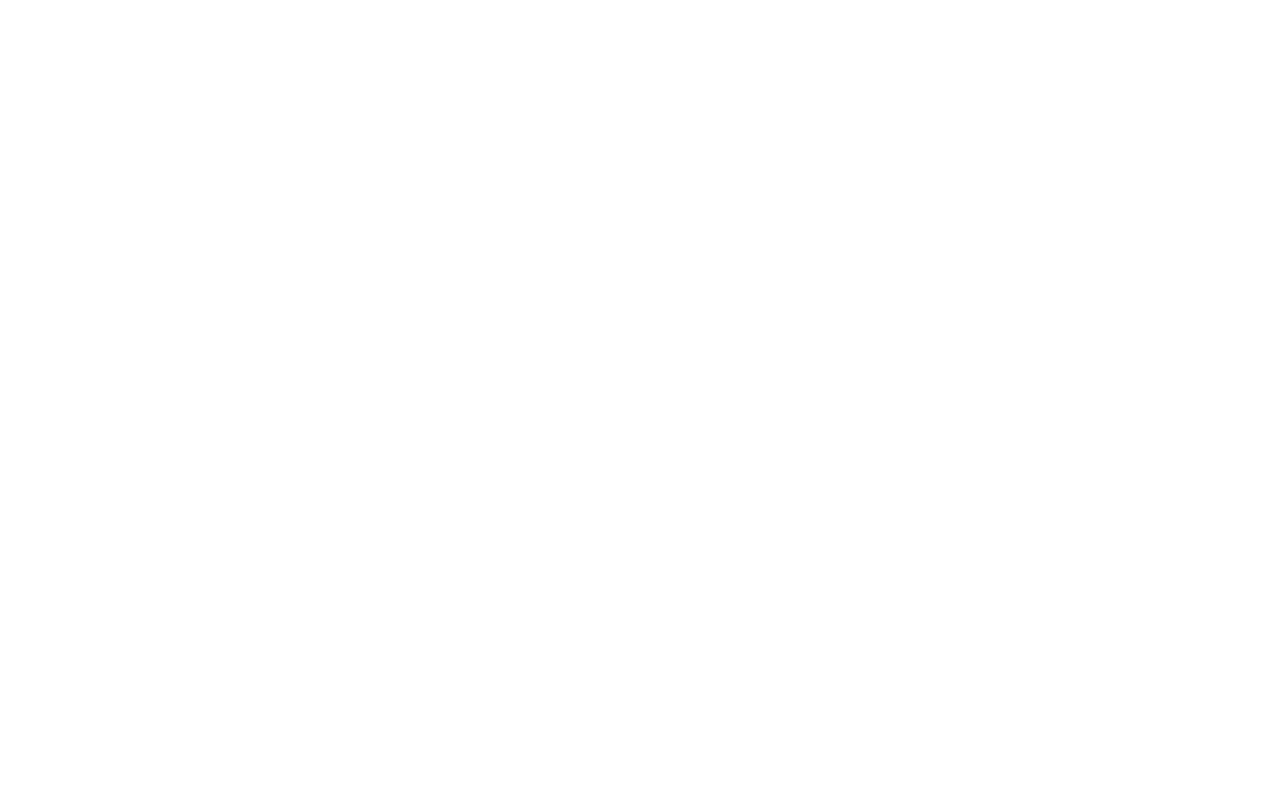
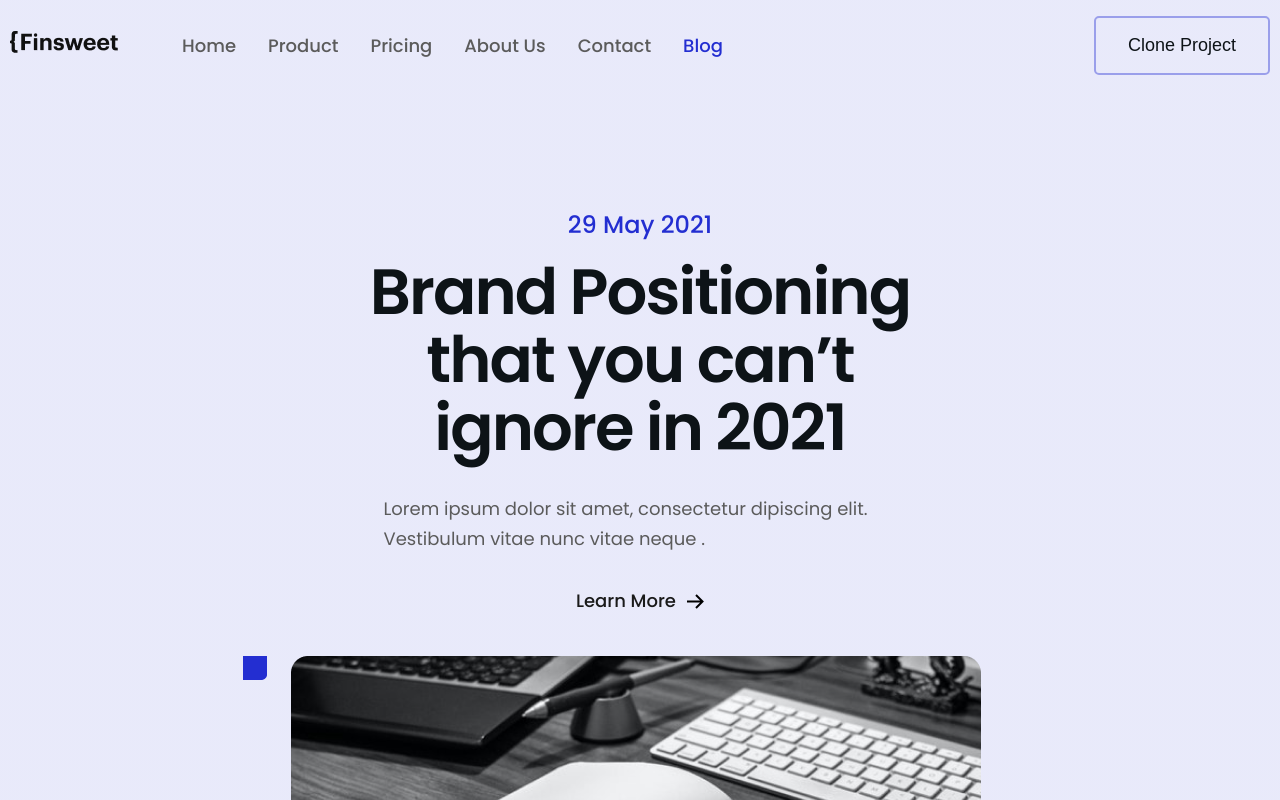
Before and after one commit to Kiguradze/Finsweet-Template1, a React (Vite) app: page /blog in a window 1280 px wide. Before the commit this address had no page. Shown: the top 800 px of the page. Built offline with nearby package versions, Linux system fonts and the light colour scheme.

Commit message:
add blog page header

```diff
--- a/src/App.jsx
+++ b/src/App.jsx
@@ -3,6 +3,7 @@
 import Product from "./pages/productPage/Product";
 import Pricing from "./pages/Pricing/Pricing";
 import AboutUs from "./pages/AboutUs/AboutUs";
+import Blog from "./pages/Blog/Blog";
 
 function App() {
   return (
@@ -12,6 +13,7 @@
         <Route path="/product" element={<Product />} />
         <Route path="/pricing" element={<Pricing />} />
         <Route path="/about" element={<AboutUs />} />
+        <Route path="/blog" element={<Blog />} />
       </Routes>
     </Router>
   );
--- a/src/components/header/Header.jsx
+++ b/src/components/header/Header.jsx
@@ -21,64 +21,16 @@
     setIsActive(!isActive);
   };
 
-  // useEffect(() => {
-  //   if (isActive) {
-  //     document.body.classList.add("disable-scroll");
-  //   } else {
-  //     document.body.classList.remove("disable-scroll");
-  //   }
-
-  //   return () => {
-  //     document.body.classList.remove("disable-scroll");
-  //   };
-  // }, [isActive]);
-
   return (
     <div className="header">
       <div className="container">
         <Menu isActive={isActive} handleClick={handleClick} />
-        {/* <div className={`menu ${isActive ? "isActive" : ""}`}>
-          <nav className="menu-items">
-            <ul className="menu-list" onClick={handleClick}>
-              <li className="menu-list-item">
-                <NavLink to="/" exact className="menu-link">
-                  Home
-                </NavLink>
-              </li>
-              <li className="menu-list-item">
-                <NavLink to="/product" className="menu-link">
-                  Product
-                </NavLink>
-              </li>
-              <li className="menu-list-item">
-                <NavLink to="/pricing" className="menu-link">
-                  Pricing
-                </NavLink>
-              </li>
-              <li className="menu-list-item">
-                <NavLink to="/about" className="menu-link">
-                  About Us
-                </NavLink>
-              </li>
-              <li className="menu-list-item">
-                <NavLink to="/contact" className="menu-link">
-                  Contact
-                </NavLink>
-              </li>
-              <li className="menu-list-item">
-                <NavLink to="/blog" className="menu-link">
-                  Blog
-                </NavLink>
-              </li>
-            </ul>
-          </nav>
-          <IoIosClose onClick={handleClick} className="close" />
-        </div> */}
 
         <Nav handleClick={handleClick} active={isActive} />
 
         <div className={image ? "hero-section" : "hero-section without-image"}>
           <div className="hero-text">
+            {date && <span className="hero-date">{date}</span>}
             <h1>{title}</h1>
             <p>{desk}</p>
 
@@ -87,6 +39,25 @@
                 <button className="free-btn">{buttonLabel1}</button>
                 <button className="price-btn">{buttonLabel2}</button>
               </div>
+            )}
+            {link && (
+              <a href={link} className="hero-link">
+                Learn More
+                <svg
+                  width="17"
+                  height="15"
+                  viewBox="0 0 17 15"
+                  fill="none"
+                  xmlns="http://www.w3.org/2000/svg"
+                >
+                  <path
+                    fillRule="evenodd"
+                    clipRule="evenodd"
+                    d="M13.0857 6.5L8.29285 1.70718L9.70706 0.292969L16.9142 7.50008L9.70706 14.7072L8.29285 13.293L13.0858 8.5H0V6.5H13.0857Z"
+                    fill="black"
+                  />
+                </svg>
+              </a>
             )}
           </div>
 
--- a/src/components/header/header.css
+++ b/src/components/header/header.css
@@ -1,44 +1,8 @@
 .header {
-  /* height: 910px; */
   background: linear-gradient(rgba(35, 46, 209, 0.1), rgba(35, 46, 209, 0.1));
   position: relative;
   overflow: hidden;
 }
-
-/* .menu {
-  width: 100%;
-  height: 100%;
-  align-items: flex-start;
-  justify-content: space-between;
-  position: fixed;
-  top: 0;
-  left: 0;
-  transform: translateX(-100%);
-  z-index: 1;
-  background-color: black;
-
-  transition: all 0.3s;
-}
-
-.close {
-  color: white;
-  font-size: 64px;
-  cursor: pointer;
-}
-
-.isActive {
-  display: flex;
-  transform: translateX(0);
-}
-
-.menu-list-item {
-  font-size: 48px;
-}
-
-.menu-link {
-  text-decoration: none;
-  color: white;
-} */
 
 .hero-section {
   margin-top: 116px;
@@ -54,6 +18,34 @@
   justify-content: center;
   text-align: center;
   margin-bottom: 531px;
+}
+
+.hero-date {
+  margin-bottom: 16px;
+  display: block;
+  font-size: 24px;
+  font-weight: 500;
+  color: rgba(35, 46, 209, 1);
+}
+
+.hero-link {
+  margin-top: 32px;
+  display: flex;
+  align-items: center;
+  gap: 11px;
+  font-size: 18px;
+  font-weight: 500;
+  line-height: 30px;
+  text-decoration: none;
+  color: rgba(26, 26, 26, 1);
+}
+
+.hero-link:hover svg {
+  transform: translateX(10px);
+}
+
+.hero-link svg {
+  transition: all 0.2s;
 }
 
 .hero-text {
--- /dev/null
+++ b/src/pages/Blog/Blog.jsx
@@ -0,0 +1,23 @@
+import React from "react";
+import "./blog.css";
+import Header from "../../components/header/Header";
+import blogHeroImage from "../../assets/blogHeroImage.png";
+
+const Blog = () => {
+  const date = "29 May 2021";
+  return (
+    <>
+      <Header
+        date={date}
+        title={"Brand Positioning that you can’t ignore in 2021"}
+        desk={
+          "Lorem ipsum dolor sit amet, consectetur dipiscing elit. Vestibulum vitae nunc vitae neque ."
+        }
+        link={"#"}
+        image={blogHeroImage}
+      />
+    </>
+  );
+};
+
+export default Blog;
```
Also changed, not shown: src/assets/blogHeroImage.png (added), src/pages/Blog/blog.css (added).
